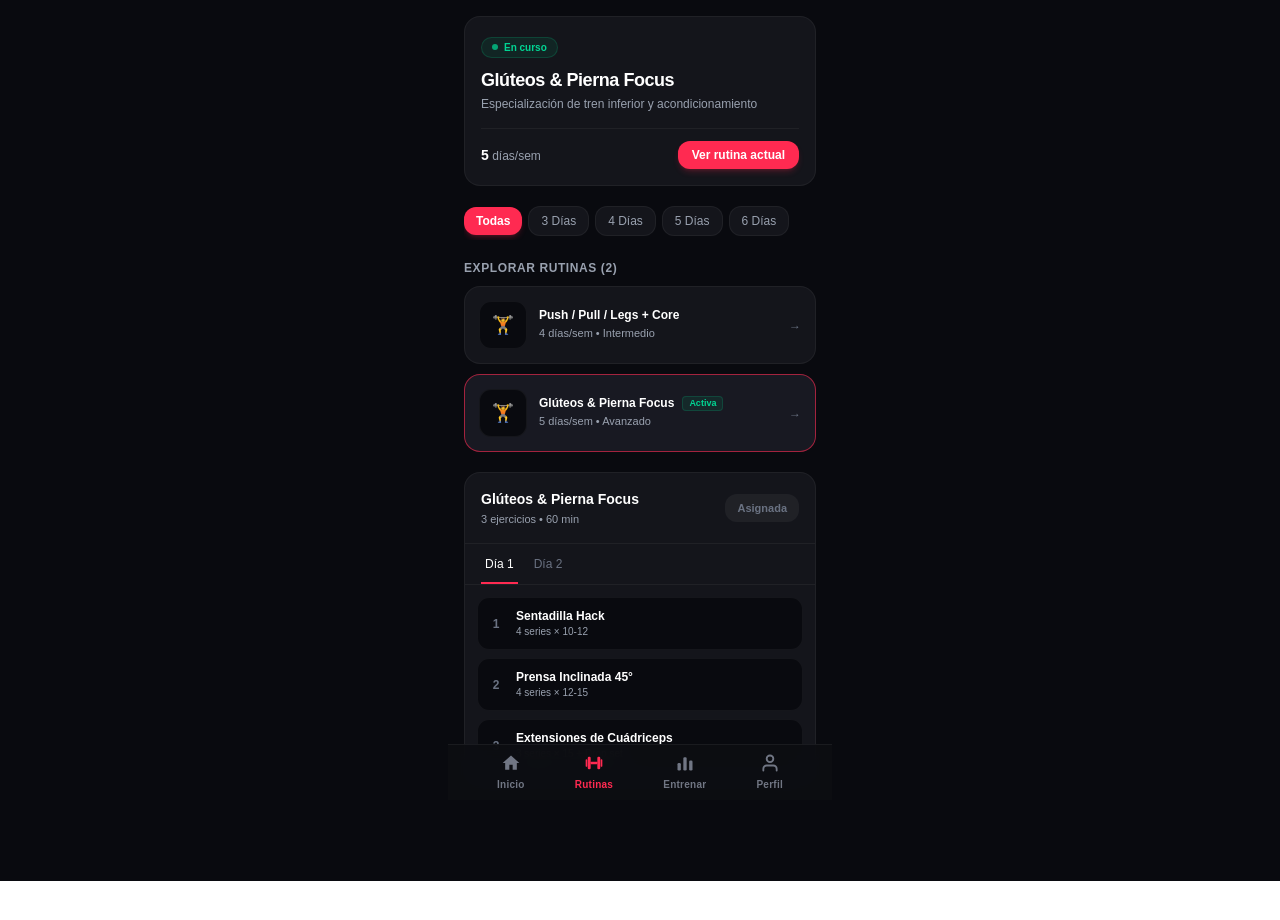
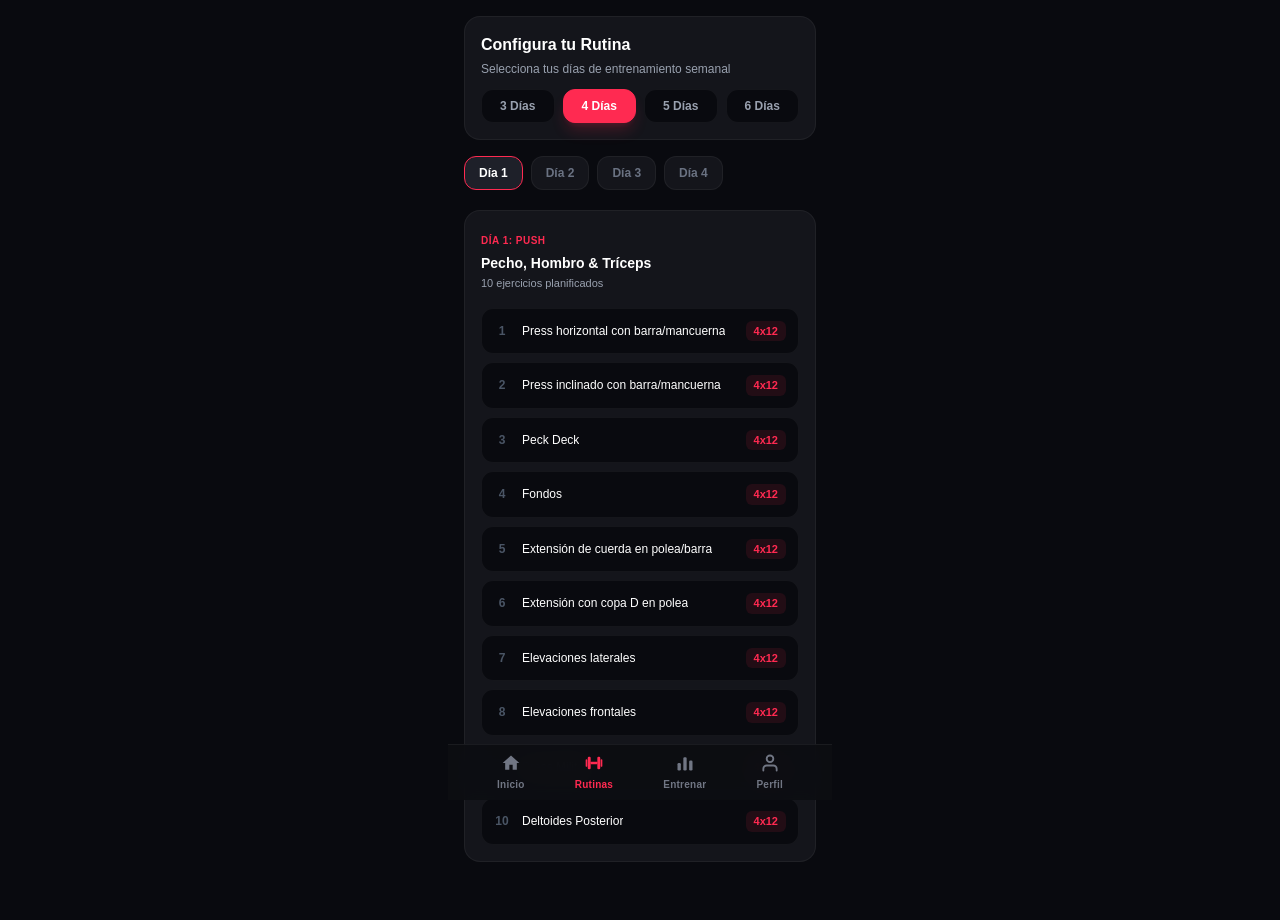
Before and after one commit to JesReyA/Sistema-Gestion-Gimnasio, a Next.js app in the folder frontend/web/: page /rutinas in a window 1280 px wide. Shown: the top 920 px of the page. Before the commit the page ends 881 px from the top, so only its background shows below. Built offline with nearby package versions, Linux system fonts and the light colour scheme.

Commit message:
Ya está Rutinas

```diff
--- a/frontend/web/src/app/(cliente)/rutinas/page.tsx
+++ b/frontend/web/src/app/(cliente)/rutinas/page.tsx
@@ -2,295 +2,282 @@
 
 import React, { useState, useMemo } from 'react';
 
-// 1. Tipos de datos
+// --- 1. MODELO DE DATOS Y TIPOS ---
 export type DaysPerWeek = 3 | 4 | 5 | 6;
-export type RoutineGoal = 'hipertrofia_general' | 'enfoque_tren_inferior' | 'avanzado_estetica' | 'fuerza_base';
+export type LegPreference = 'completa' | 'dividida';
 
 export interface Exercise {
   id: string;
   name: string;
-  sets: number;
-  reps: string;
+  setsReps: string;
 }
 
 export interface WorkoutDay {
   dayNumber: number;
   title: string;
-  estimatedMinutes: number;
+  focus: string;
   exercises: Exercise[];
 }
 
-export interface WorkoutRoutine {
-  id: string;
-  name: string;
-  subtitle: string;
-  daysPerWeek: DaysPerWeek;
-  goal: RoutineGoal;
-  level: string;
-  schedule: WorkoutDay[];
+// --- 2. BLOQUES MODULARES DE EJERCICIOS ---
+const BLOCK_PUSH: Exercise[] = [
+  { id: 'pu-1', name: 'Press horizontal con barra/mancuerna', setsReps: '4x12' },
+  { id: 'pu-2', name: 'Press inclinado con barra/mancuerna', setsReps: '4x12' },
+  { id: 'pu-3', name: 'Peck Deck', setsReps: '4x12' },
+  { id: 'pu-4', name: 'Fondos', setsReps: '4x12' },
+  { id: 'pu-5', name: 'Extensión de cuerda en polea/barra', setsReps: '4x12' },
+  { id: 'pu-6', name: 'Extensión con copa D en polea', setsReps: '4x12' },
+  { id: 'pu-7', name: 'Elevaciones laterales', setsReps: '4x12' },
+  { id: 'pu-8', name: 'Elevaciones frontales', setsReps: '4x12' },
+  { id: 'pu-9', name: 'Press Militar', setsReps: '4x12' },
+  { id: 'pu-10', name: 'Deltoides Posterior', setsReps: '4x12' },
+];
+
+const BLOCK_PULL: Exercise[] = [
+  { id: 'pl-1', name: 'Jalón al pecho', setsReps: '4x12' },
+  { id: 'pl-2', name: 'Pull over en polea', setsReps: '4x12' },
+  { id: 'pl-3', name: 'Remo sentado en máquina/mancuerna', setsReps: '4x12' },
+  { id: 'pl-4', name: 'Pull ups peso libre/máquina', setsReps: '4x12' },
+  { id: 'pl-5', name: 'Curl martillo con mancuerna/máquina', setsReps: '4x12' },
+  { id: 'pl-6', name: 'Curl inclinado en banco', setsReps: '4x12' },
+  { id: 'pl-7', name: 'Curl predicador', setsReps: '4x12' },
+];
+
+const BLOCK_LEG_FULL: Exercise[] = [
+  { id: 'lf-1', name: 'Sentadilla Hack / Pendular', setsReps: '4x12' },
+  { id: 'lf-2', name: 'Femoral sentado', setsReps: '4x12' },
+  { id: 'lf-3', name: 'Femoral parado', setsReps: '2x10' },
+  { id: 'lf-4', name: 'Extensión de cuádriceps', setsReps: '4x12' },
+  { id: 'lf-5', name: 'Hip thrust', setsReps: '4x12' },
+  { id: 'lf-6', name: 'Elevación de talón', setsReps: '4x12' },
+  { id: 'lf-7', name: 'Peso Muerto', setsReps: '3x10' },
+  { id: 'lf-8', name: 'Abductores en máquina', setsReps: '4x12' },
+];
+
+const BLOCK_LEG_SPLIT_DAY_1: Exercise[] = [
+  { id: 'ls1-1', name: 'Patrón de sentadilla: Hack/Pendular/libre', setsReps: '4x10' },
+  { id: 'ls1-2', name: 'Prensa', setsReps: '4x8' },
+  { id: 'ls1-3', name: 'Extensión de cuádriceps', setsReps: '4x10' },
+  { id: 'ls1-4', name: 'Sentadilla Búlgara', setsReps: '4x10' },
+  { id: 'ls1-5', name: 'Abductores', setsReps: '4x12' },
+  { id: 'ls1-6', name: 'Elevación de Talón', setsReps: '4x12' },
+];
+
+const BLOCK_LEG_SPLIT_DAY_2: Exercise[] = [
+  { id: 'ls2-1', name: 'Femoral acostado', setsReps: '2x8' },
+  { id: 'ls2-2', name: 'Femoral sentado', setsReps: '4x8' },
+  { id: 'ls2-3', name: 'Peso Muerto', setsReps: '4x12' },
+  { id: 'ls2-4', name: 'Máquina de Glúteo', setsReps: '3x12' },
+  { id: 'ls2-5', name: 'Hip thrust', setsReps: '4x12' },
+  { id: 'ls2-6', name: 'Sentadilla V', setsReps: '3x10' },
+  { id: 'ls2-7', name: 'Elevación de talón parado', setsReps: '4x12' },
+  { id: 'ls2-8', name: 'Elevación de talón sentado', setsReps: '4x12' },
+];
+
+const BLOCK_CORE_SHORT: Exercise[] = [
+  { id: 'cs-1', name: 'Crunches en máquina', setsReps: '4x12' },
+  { id: 'cs-2', name: 'Elevación de piernas', setsReps: '4x12' },
+];
+
+const BLOCK_CORE_FULL: Exercise[] = [
+  { id: 'cf-1', name: 'Crunches en máquina', setsReps: '4x12' },
+  { id: 'cf-2', name: 'Elevación de piernas', setsReps: '4x12' },
+  { id: 'cf-3', name: 'Plancha', setsReps: '4x60 seg' },
+  { id: 'cf-4', name: 'Oblicuos con peso', setsReps: '4x12' },
+  { id: 'cf-5', name: 'Cardio (caminadora/bicicleta/escaleras)', setsReps: '30 min' },
+];
+
+const BLOCK_FULL_BODY: Exercise[] = [
+  { id: 'fb-1', name: 'Press inclinado con barra', setsReps: '3x12' },
+  { id: 'fb-2', name: 'Peck deck', setsReps: '3x12' },
+  { id: 'fb-3', name: 'Extensión copa V', setsReps: '3x12' },
+  { id: 'fb-4', name: 'Extensión con cuerda', setsReps: '3x12' },
+  { id: 'fb-5', name: 'Elevaciones laterales', setsReps: '3x12' },
+  { id: 'fb-6', name: 'Deltoides posterior', setsReps: '3x12' },
+  { id: 'fb-7', name: 'Remo sentado', setsReps: '3x12' },
+  { id: 'fb-8', name: 'Remo vertical', setsReps: '3x12' },
+  { id: 'fb-9', name: 'Curl inclinado con mancuerna', setsReps: '3x12' },
+  { id: 'fb-10', name: 'Curl predicador', setsReps: '3x12' },
+  { id: 'fb-11', name: 'Prensa', setsReps: '3x12' },
+  { id: 'fb-12', name: 'Peso muerto', setsReps: '3x12' },
+  { id: 'fb-13', name: 'Sentadilla pendular', setsReps: '3x12' },
+  { id: 'fb-14', name: 'Femoral acostado', setsReps: '3x12' },
+  { id: 'fb-15', name: 'Abductor', setsReps: '3x12' },
+  { id: 'fb-16', name: 'Elevación de talón', setsReps: '3x12' },
+  { id: 'fb-17', name: 'Abdominal Crunch en máquina', setsReps: '3x12' },
+];
+
+// --- 3. DÍAS SEGÚN FRECUENCIA Y PREFERENCIA ---
+function buildRoutineSchedule(days: DaysPerWeek, legPref: LegPreference): WorkoutDay[] {
+  if (days === 3) {
+    return [
+      { dayNumber: 1, title: 'Día 1: Push', focus: 'Pecho, Hombro & Tríceps', exercises: BLOCK_PUSH },
+      { dayNumber: 2, title: 'Día 2: Pull', focus: 'Espalda & Bíceps', exercises: BLOCK_PULL },
+      { dayNumber: 3, title: 'Día 3: Leg + Core', focus: 'Pierna Completa & Abdomen', exercises: [...BLOCK_LEG_FULL, ...BLOCK_CORE_SHORT] },
+    ];
   }
 
-// 2. Catálogo de Rutinas (Soluciona el ReferenceError)
-export const ROUTINES_CATALOG: WorkoutRoutine[] = [
-  {
-    id: 'rut-push-pull-legs-4',
-    name: 'Push / Pull / Legs + Core',
-    subtitle: 'Desarrollo muscular balanceado y fuerza',
-    daysPerWeek: 4,
-    goal: 'hipertrofia_general',
-    level: 'Intermedio',
-    schedule: [
-      {
-        dayNumber: 1,
-        title: 'Día 1: Empuje (Pecho/Hombro/Tríceps)',
-        estimatedMinutes: 55,
-        exercises: [
-          { id: 'ex-1', name: 'Press Banca con Barra', sets: 4, reps: '8-10' },
-          { id: 'ex-2', name: 'Press Militar con Mancuernas', sets: 3, reps: '10-12' },
-          { id: 'ex-3', name: 'Fondos en Paralelas', sets: 3, reps: 'Al fallo' },
-        ],
-      },
-      {
-        dayNumber: 2,
-        title: 'Día 2: Tracción (Espalda/Bíceps)',
-        estimatedMinutes: 50,
-        exercises: [
-          { id: 'ex-4', name: 'Jalón al Pecho', sets: 4, reps: '10-12' },
-          { id: 'ex-5', name: 'Remo Gironda', sets: 3, reps: '12' },
-          { id: 'ex-6', name: 'Curl de Bíceps con Barra Z', sets: 3, reps: '10' },
-        ],
-      },
-    ],
-  },
-  {
-    id: 'rut-lower-focus-5',
-    name: 'Glúteos & Pierna Focus',
-    subtitle: 'Especialización de tren inferior y acondicionamiento',
-    daysPerWeek: 5,
-    goal: 'enfoque_tren_inferior',
-    level: 'Avanzado',
-    schedule: [
-      {
-        dayNumber: 1,
-        title: 'Día 1: Cuádriceps & Aductores',
-        estimatedMinutes: 60,
-        exercises: [
-          { id: 'ex-7', name: 'Sentadilla Hack', sets: 4, reps: '10-12' },
-          { id: 'ex-8', name: 'Prensa Inclinada 45°', sets: 4, reps: '12-15' },
-          { id: 'ex-9', name: 'Extensiones de Cuádriceps', sets: 3, reps: '15 + Drop set' },
-        ],
-      },
-      {
-        dayNumber: 2,
-        title: 'Día 2: Glúteo & Isquios',
-        estimatedMinutes: 55,
-        exercises: [
-          { id: 'ex-10', name: 'Hip Thrust con Barra', sets: 4, reps: '8-10' },
-          { id: 'ex-11', name: 'Peso Muerto Rumano', sets: 4, reps: '10-12' },
-          { id: 'ex-12', name: 'Curl Femoral Tumbado', sets: 3, reps: '12' },
-        ],
-      },
-    ],
-  },
+  if (days === 4) {
+    return [
+      { dayNumber: 1, title: 'Día 1: Push', focus: 'Pecho, Hombro & Tríceps', exercises: BLOCK_PUSH },
+      { dayNumber: 2, title: 'Día 2: Pull', focus: 'Espalda & Bíceps', exercises: BLOCK_PULL },
+      { dayNumber: 3, title: 'Día 3: Leg', focus: 'Pierna Completa', exercises: BLOCK_LEG_FULL },
+      { dayNumber: 4, title: 'Día 4: Core & Cardio', focus: 'Abdomen Completo & Cardio', exercises: BLOCK_CORE_FULL },
     ];
+  }
 
-export default function RoutinesView() {
-  const [activeRoutineId, setActiveRoutineId] = useState<string>('rut-lower-focus-5');
-  const [selectedDays, setSelectedDays] = useState<DaysPerWeek | 'all'>('all');
+  if (days === 5) {
+    const leg1 = legPref === 'dividida' ? BLOCK_LEG_SPLIT_DAY_1 : BLOCK_LEG_FULL;
+    const leg2 = legPref === 'dividida' ? BLOCK_LEG_SPLIT_DAY_2 : BLOCK_LEG_FULL;
+    return [
+      { dayNumber: 1, title: 'Día 1: Push', focus: 'Pecho, Hombro & Tríceps', exercises: BLOCK_PUSH },
+      { dayNumber: 2, title: 'Día 2: Pull', focus: 'Espalda & Bíceps', exercises: BLOCK_PULL },
+      { dayNumber: 3, title: 'Día 3: Leg (Sesión 1)', focus: legPref === 'dividida' ? 'Cuádriceps & Gemelo' : 'Pierna Completa', exercises: leg1 },
+      { dayNumber: 4, title: 'Día 4: Full Body', focus: 'Tren Superior Completo', exercises: BLOCK_FULL_BODY },
+      { dayNumber: 5, title: 'Día 5: Leg (Sesión 2)', focus: legPref === 'dividida' ? 'Femoral & Glúteo' : 'Pierna Completa', exercises: leg2 },
+    ];
+  }
 
-  // Selección inicial segura para evitar caídas
-  const [inspectedRoutine, setInspectedRoutine] = useState<WorkoutRoutine>(
-    ROUTINES_CATALOG[1] || ROUTINES_CATALOG[0]
-  );
-  const [selectedDayTab, setSelectedDayTab] = useState<number>(1);
+  // 6 Días (Push Pull Leg x 2)
+  const leg1 = legPref === 'dividida' ? BLOCK_LEG_SPLIT_DAY_1 : BLOCK_LEG_FULL;
+  const leg2 = legPref === 'dividida' ? BLOCK_LEG_SPLIT_DAY_2 : BLOCK_LEG_FULL;
+  return [
+    { dayNumber: 1, title: 'Día 1: Push', focus: 'Pecho, Hombro & Tríceps', exercises: BLOCK_PUSH },
+    { dayNumber: 2, title: 'Día 2: Pull', focus: 'Espalda & Bíceps', exercises: BLOCK_PULL },
+    { dayNumber: 3, title: 'Día 3: Leg (A)', focus: legPref === 'dividida' ? 'Cuádriceps & Gemelo' : 'Pierna Completa', exercises: leg1 },
+    { dayNumber: 4, title: 'Día 4: Push', focus: 'Pecho, Hombro & Tríceps', exercises: BLOCK_PUSH },
+    { dayNumber: 5, title: 'Día 5: Pull', focus: 'Espalda & Bíceps', exercises: BLOCK_PULL },
+    { dayNumber: 6, title: 'Día 6: Leg (B)', focus: legPref === 'dividida' ? 'Femoral & Glúteo' : 'Pierna Completa', exercises: leg2 },
+  ];
+}
 
-  const filteredRoutines = useMemo(() => {
-    return ROUTINES_CATALOG.filter((routine) => {
-      const matchDays = selectedDays === 'all' || routine.daysPerWeek === selectedDays;
-      return matchDays;
-    });
-  }, [selectedDays]);
+// --- 4. COMPONENTE PRINCIPAL ---
+export default function RoutinesPage() {
+  const [selectedDays, setSelectedDays] = useState<DaysPerWeek>(4);
+  const [legPreference, setLegPreference] = useState<LegPreference>('completa');
+  const [activeTab, setActiveTab] = useState<number>(1);
 
-  const activeRoutine = useMemo(
-    () => ROUTINES_CATALOG.find((r) => r.id === activeRoutineId) || ROUTINES_CATALOG[0],
-    [activeRoutineId]
-  );
+  // Ensamblado reactivo según estado
+  const currentSchedule = useMemo(() => {
+    return buildRoutineSchedule(selectedDays, legPreference);
+  }, [selectedDays, legPreference]);
 
-  const currentWorkoutDay = useMemo(() => {
-    if (!inspectedRoutine?.schedule?.length) return null;
-    return (
-      inspectedRoutine.schedule.find((d) => d.dayNumber === selectedDayTab) ||
-      inspectedRoutine.schedule[0]
-    );
-  }, [inspectedRoutine, selectedDayTab]);
+  const activeDay = useMemo(() => {
+    return currentSchedule.find((d) => d.dayNumber === activeTab) || currentSchedule[0];
+  }, [currentSchedule, activeTab]);
 
-  const handleSelectRoutineToInspect = (routine: WorkoutRoutine) => {
-    setInspectedRoutine(routine);
-    setSelectedDayTab(1);
+  const handleDayFilterChange = (days: DaysPerWeek) => {
+    setSelectedDays(days);
+    setActiveTab(1);
   };
 
   return (
-    <div className="w-full space-y-5">
+    <div className="w-full space-y-4">
 
-      {/* 1. Header Rutina Activa */}
-      <section className="bg-[#14151b] border border-white/5 p-4 rounded-2xl relative overflow-hidden">
-        <span className="inline-flex items-center gap-1.5 px-2.5 py-0.5 rounded-full text-[10px] font-semibold bg-emerald-500/10 text-emerald-400 border border-emerald-500/20 mb-2">
-          <span className="h-1.5 w-1.5 rounded-full bg-emerald-400 animate-pulse" />
-          En curso
-        </span>
-        <h1 className="text-lg font-bold text-white tracking-tight">
-          {activeRoutine.name}
-        </h1>
-        <p className="text-gray-400 text-xs mt-0.5 line-clamp-1">
-          {activeRoutine.subtitle}
+      {/* 1. Header de Frecuencia */}
+      <section className="bg-[#14151b] border border-white/5 p-4 rounded-2xl">
+        <h1 className="text-base font-bold text-white mb-1">Configura tu Rutina</h1>
+        <p className="text-xs text-gray-400 mb-3">
+          Selecciona tus días de entrenamiento semanal
         </p>
 
-        <div className="mt-4 flex items-center justify-between border-t border-white/5 pt-3">
-          <div className="text-xs text-gray-400">
-            <span className="text-sm font-bold text-white">{activeRoutine.daysPerWeek}</span> días/sem
+        {/* Botones de Días */}
+        <div className="grid grid-cols-4 gap-2">
+          {([3, 4, 5, 6] as const).map((days) => (
+            <button
+              key={days}
+              onClick={() => handleDayFilterChange(days)}
+              className={`py-2 text-xs font-semibold rounded-xl border transition-all ${
+                selectedDays === days
+                  ? 'bg-[#ff2a51] text-white border-[#ff2a51] shadow-lg shadow-[#ff2a51]/20'
+                  : 'bg-[#090a0f] text-gray-400 border-white/5 hover:border-white/20'
+              }`}
+            >
+              {days} Días
+            </button>
+          ))}
         </div>
+
+        {/* Toggle de pierna completa vs dividida (solo para 5 y 6 días) */}
+        {(selectedDays === 5 || selectedDays === 6) && (
+          <div className="mt-3 pt-3 border-t border-white/5 flex items-center justify-between text-xs">
+            <span className="text-gray-400 font-medium">Modo de Pierna:</span>
+            <div className="flex bg-[#090a0f] p-1 rounded-xl border border-white/5">
               <button
-            onClick={() => handleSelectRoutineToInspect(activeRoutine)}
-            className="px-3.5 py-1.5 bg-[#ff2a51] hover:bg-[#e02043] text-white text-xs font-semibold rounded-xl transition-all shadow-md shadow-[#ff2a51]/20"
+                onClick={() => setLegPreference('completa')}
+                className={`px-3 py-1 rounded-lg text-[11px] font-semibold transition-all ${
+                  legPreference === 'completa' ? 'bg-[#ff2a51] text-white' : 'text-gray-400'
+                }`}
               >
-            Ver rutina actual
+                Completa
+              </button>
+              <button
+                onClick={() => setLegPreference('dividida')}
+                className={`px-3 py-1 rounded-lg text-[11px] font-semibold transition-all ${
+                  legPreference === 'dividida' ? 'bg-[#ff2a51] text-white' : 'text-gray-400'
+                }`}
+              >
+                Dividida (2 Días)
               </button>
             </div>
+          </div>
+        )}
       </section>
 
-      {/* 2. Filtros de días */}
-      <section className="flex items-center gap-1.5 overflow-x-auto pb-1 scrollbar-none">
-        {(['all', 3, 4, 5, 6] as const).map((dayOption) => {
-          const isSelected = selectedDays === dayOption;
+      {/* 2. Pestañas de Sesión del Día */}
+      <section className="flex gap-2 overflow-x-auto pb-1 scrollbar-none">
+        {currentSchedule.map((day) => {
+          const isActive = day.dayNumber === activeDay.dayNumber;
           return (
             <button
-              key={dayOption}
-              onClick={() => setSelectedDays(dayOption)}
-              className={`px-3 py-1.5 rounded-xl text-xs font-medium whitespace-nowrap transition-all ${
-                isSelected
-                  ? 'bg-[#ff2a51] text-white font-semibold shadow-md shadow-[#ff2a51]/20'
-                  : 'bg-[#14151b] border border-white/5 text-gray-400 hover:text-white'
+              key={day.dayNumber}
+              onClick={() => setActiveTab(day.dayNumber)}
+              className={`px-3.5 py-2 rounded-xl text-xs font-semibold whitespace-nowrap transition-all border ${
+                isActive
+                  ? 'bg-[#1e2029] text-white border-[#ff2a51]'
+                  : 'bg-[#14151b] text-gray-500 border-white/5 hover:text-gray-300'
               }`}
             >
-              {dayOption === 'all' ? 'Todas' : `${dayOption} Días`}
+              {day.title.split(':')[0]}
             </button>
           );
         })}
       </section>
 
-      {/* 3. Lista de rutinas sugeridas */}
-      <section className="space-y-2.5">
-        <h2 className="text-xs font-bold text-gray-400 uppercase tracking-wider">
-          Explorar Rutinas ({filteredRoutines.length})
-        </h2>
-
-        {filteredRoutines.map((routine) => {
-          const isInspected = inspectedRoutine.id === routine.id;
-          const isAssigned = activeRoutineId === routine.id;
-
-          return (
-            <div
-              key={routine.id}
-              onClick={() => handleSelectRoutineToInspect(routine)}
-              className={`cursor-pointer p-3.5 rounded-2xl border transition-all flex items-center gap-3 ${
-                isInspected
-                  ? 'bg-[#181922] border-[#ff2a51]/60'
-                  : 'bg-[#14151b] border-white/5 hover:border-white/20'
-              }`}
-            >
-              <div className="w-12 h-12 rounded-xl bg-[#090a0f] border border-white/5 flex items-center justify-center shrink-0 text-lg">
-                🏋️
-              </div>
-
-              <div className="flex-1 min-w-0">
-                <div className="flex items-center gap-2">
-                  <h3 className="text-xs font-bold text-white truncate">
-                    {routine.name}
-                  </h3>
-                  {isAssigned && (
-                    <span className="px-1.5 py-0.2 rounded text-[9px] font-bold bg-emerald-500/10 text-emerald-400 border border-emerald-500/20">
-                      Activa
+      {/* 3. Detalle de la Sesión y Lista de Ejercicios */}
+      <section className="bg-[#14151b] border border-white/5 rounded-2xl p-4">
+        <div className="mb-4">
+          <span className="text-[10px] uppercase font-bold text-[#ff2a51] tracking-wider">
+            {activeDay.title}
           </span>
-                  )}
-                </div>
+          <h2 className="text-sm font-bold text-white mt-0.5">{activeDay.focus}</h2>
           <p className="text-[11px] text-gray-400 mt-0.5">
-                  {routine.daysPerWeek} días/sem • {routine.level}
+            {activeDay.exercises.length} ejercicios planificados
           </p>
         </div>
 
-              <span className="text-gray-500 text-xs">→</span>
-            </div>
-          );
-        })}
-      </section>
-
-      {/* 4. Detalle de la rutina seleccionada */}
-      {currentWorkoutDay && (
-        <section className="bg-[#14151b] rounded-2xl border border-white/5 overflow-hidden">
-          <div className="p-4 border-b border-white/5 flex items-center justify-between">
-            <div>
-              <h2 className="text-sm font-bold text-white">{inspectedRoutine.name}</h2>
-              <p className="text-[11px] text-gray-400 mt-0.5">
-                {currentWorkoutDay.exercises.length} ejercicios • {currentWorkoutDay.estimatedMinutes} min
-              </p>
-            </div>
-            <button
-              onClick={() => setActiveRoutineId(inspectedRoutine.id)}
-              disabled={activeRoutineId === inspectedRoutine.id}
-              className={`px-3 py-1.5 rounded-xl text-[11px] font-semibold transition-all ${
-                activeRoutineId === inspectedRoutine.id
-                  ? 'bg-white/5 text-gray-500 cursor-not-allowed'
-                  : 'bg-[#ff2a51] hover:bg-[#e02043] text-white'
-              }`}
-            >
-              {activeRoutineId === inspectedRoutine.id ? 'Asignada' : 'Elegir'}
-            </button>
-          </div>
-
-          {/* Selector de días de la rutina */}
-          <div className="px-4 pt-2 border-b border-white/5 flex gap-3 overflow-x-auto scrollbar-none">
-            {inspectedRoutine.schedule.map((day) => {
-              const isActiveTab = currentWorkoutDay.dayNumber === day.dayNumber;
-              return (
-                <button
-                  key={day.dayNumber}
-                  onClick={() => setSelectedDayTab(day.dayNumber)}
-                  className={`pb-2.5 pt-1 px-1 text-xs font-medium border-b-2 transition-colors whitespace-nowrap ${
-                    isActiveTab
-                      ? 'border-[#ff2a51] text-white font-bold'
-                      : 'border-transparent text-gray-500 hover:text-gray-300'
-                  }`}
-                >
-                  Día {day.dayNumber}
-                </button>
-              );
-            })}
-          </div>
-
-          {/* Ejercicios del día */}
-          <div className="p-3 space-y-2">
-            {currentWorkoutDay.exercises.map((exercise, index) => (
+        {/* Lista de ejercicios */}
+        <div className="space-y-2">
+          {activeDay.exercises.map((exercise, index) => (
             <div
               key={exercise.id}
-                className="p-2.5 bg-[#090a0f] rounded-xl border border-white/5 flex items-center gap-3"
+              className="p-3 bg-[#090a0f] rounded-xl border border-white/5 flex items-center justify-between"
             >
-                <span className="text-gray-500 font-bold text-xs w-4 text-center">
+              <div className="flex items-center gap-3 min-w-0 pr-2">
+                <span className="text-gray-600 font-bold text-xs w-4 text-center shrink-0">
                   {index + 1}
                 </span>
-
-                <div className="flex-1 min-w-0">
-                  <h4 className="text-xs font-semibold text-white truncate">
+                <span className="text-xs font-medium text-white truncate">
                   {exercise.name}
-                  </h4>
-                  <p className="text-[10px] text-gray-400">
-                    {exercise.sets} series × {exercise.reps}
-                  </p>
+                </span>
               </div>
+              <span className="text-[11px] font-semibold text-[#ff2a51] bg-[#ff2a51]/10 px-2 py-0.5 rounded-md shrink-0">
+                {exercise.setsReps}
+              </span>
             </div>
           ))}
         </div>
       </section>
-      )}
 
     </div>
   );
```
Lines whose indentation alone changed are shown as unchanged.
